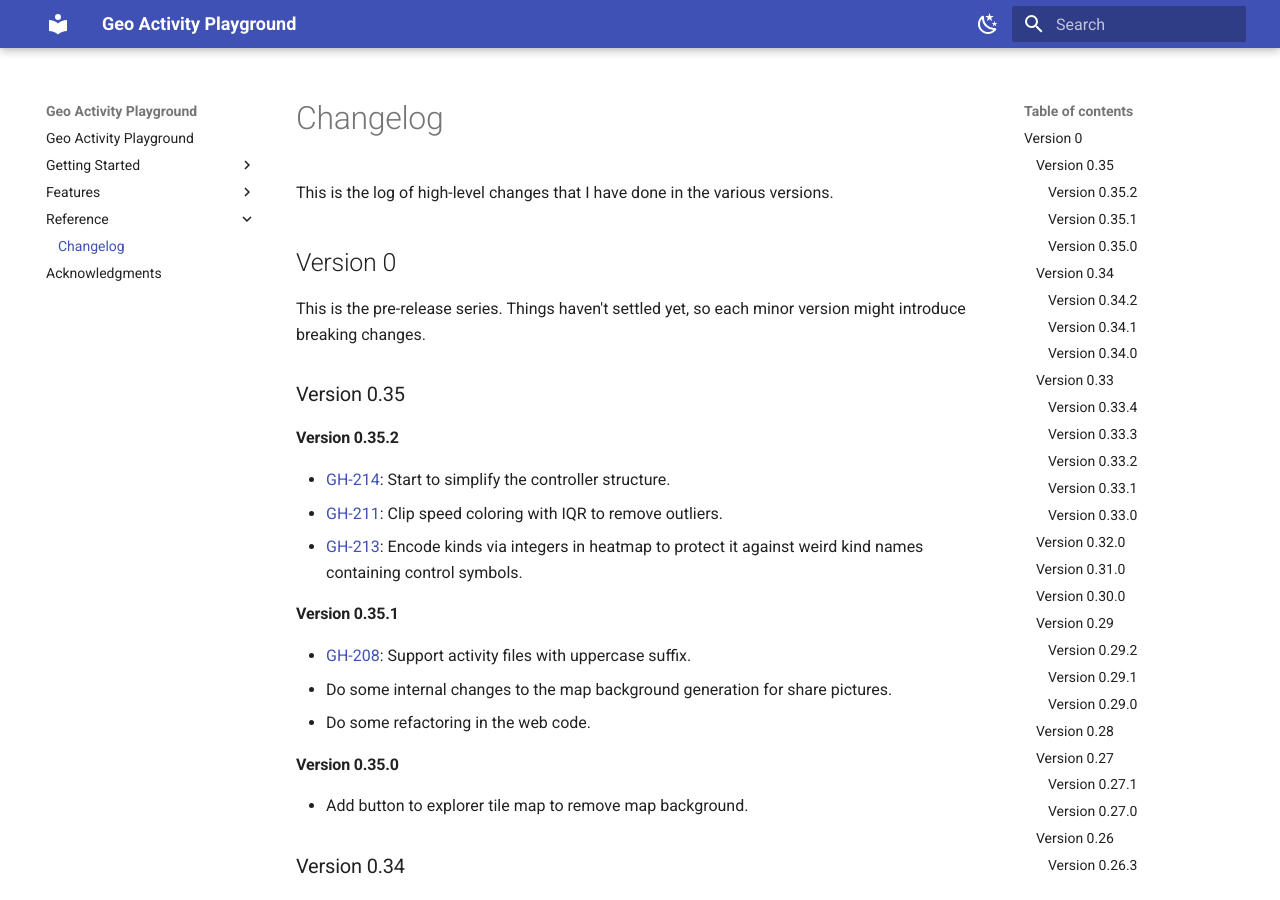
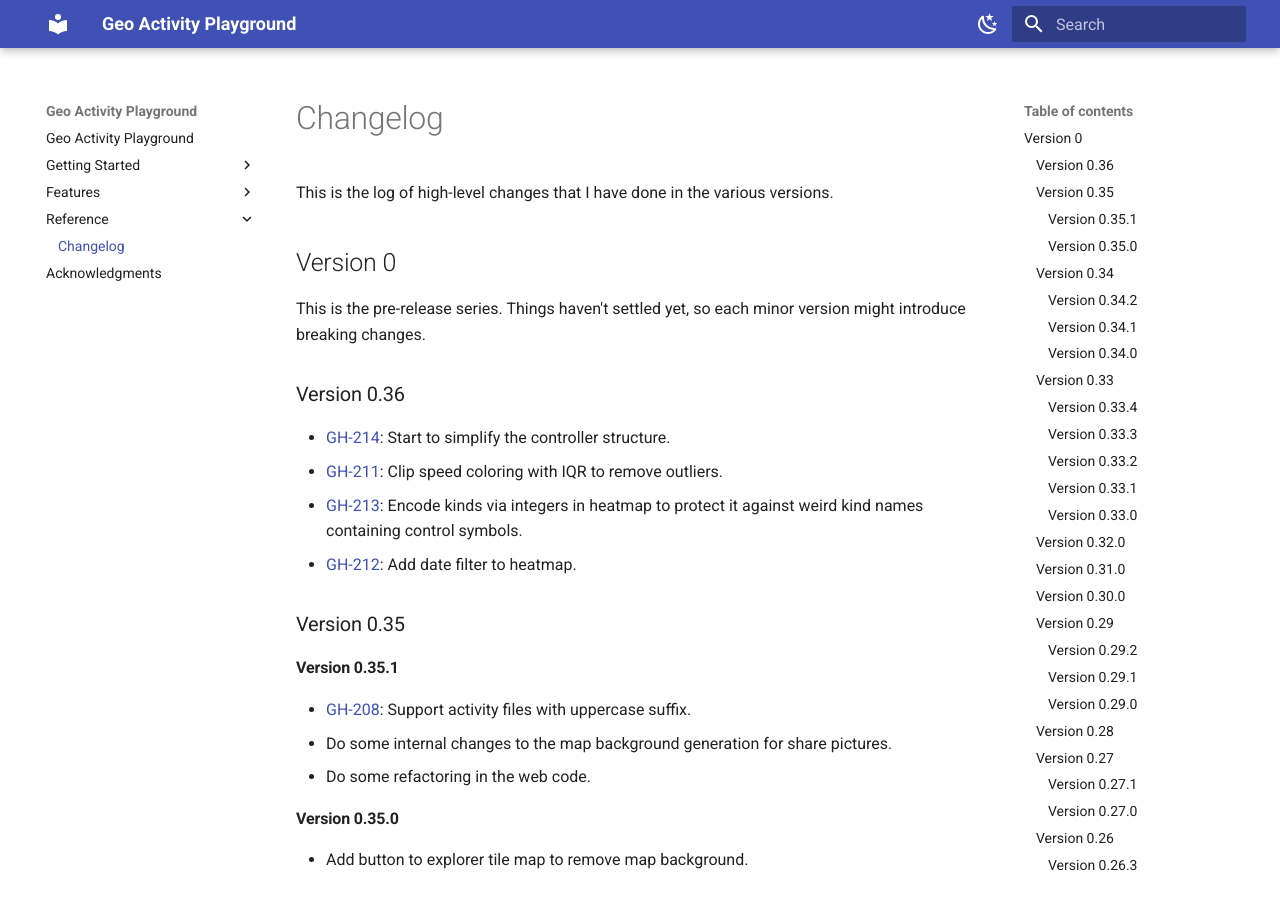
Before and after one commit to martin-ueding/geo-activity-playground, an MkDocs documentation site: the page built from docs/reference/changelog.md, in a window 1280 px wide and 900 px high. Built offline with MkDocs 1.6.1 and Material for MkDocs 9.7.7, drawn with Linux system fonts in a browser that asks for light colours.

Commit message:
Changelog entry

```diff
--- a/docs/reference/changelog.md
+++ b/docs/reference/changelog.md
@@ -1,4 +1,8 @@
 # Changelog
+
+<!--
+- [GH-000](https://github.com/martin-ueding/geo-activity-playground/issues/000):
+-->
 
 This is the log of high-level changes that I have done in the various versions.
 
@@ -6,18 +10,14 @@
 
 This is the pre-release series. Things haven't settled yet, so each minor version might introduce breaking changes.
 
-
-<!--
-- [GH-000](https://github.com/martin-ueding/geo-activity-playground/issues/000):
--->
-
-### Version 0.35
-
-#### Version 0.35.2
+### Version 0.36
 
 - [GH-214](https://github.com/martin-ueding/geo-activity-playground/issues/214): Start to simplify the controller structure.
 - [GH-211](https://github.com/martin-ueding/geo-activity-playground/issues/211): Clip speed coloring with IQR to remove outliers.
 - [GH-213](https://github.com/martin-ueding/geo-activity-playground/issues/213): Encode kinds via integers in heatmap to protect it against weird kind names containing control symbols.
+- [GH-212](https://github.com/martin-ueding/geo-activity-playground/issues/212): Add date filter to heatmap.
+
+### Version 0.35
 
 #### Version 0.35.1
 
```
